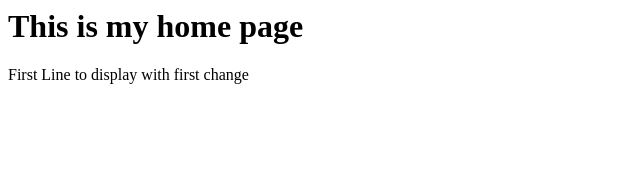
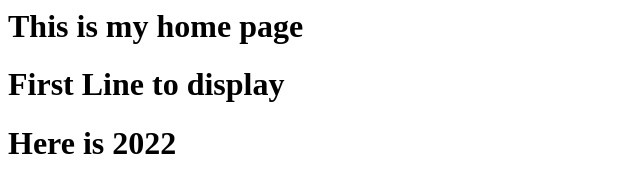
Before and after one commit to KeshavKKS/Test, a plain HTML site: page index.html in a window 1280 px wide. Shown: the whole page, without its empty margins (0-640 px from the left). Drawn offline with Linux system fonts and the light colour scheme.

Commit message:
add third line

```diff
--- a/index.html
+++ b/index.html
@@ -1,2 +1,3 @@
-<h1> This is my home page </h1
-<h1> First Line to display with first change </h1>
+<h1> This is my home page </h1>
+<h1> First Line to display </h1>
+<h1> Here is 2022 </h1>
```
